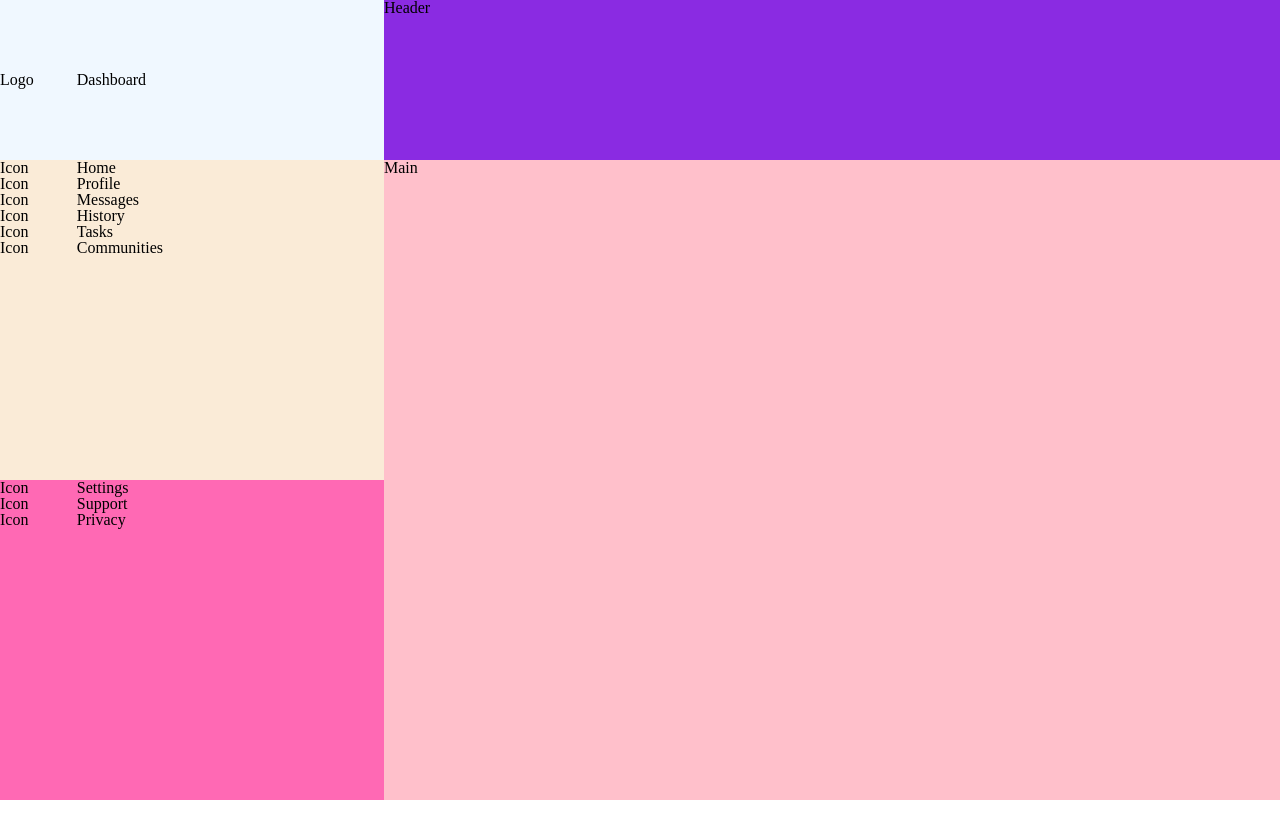
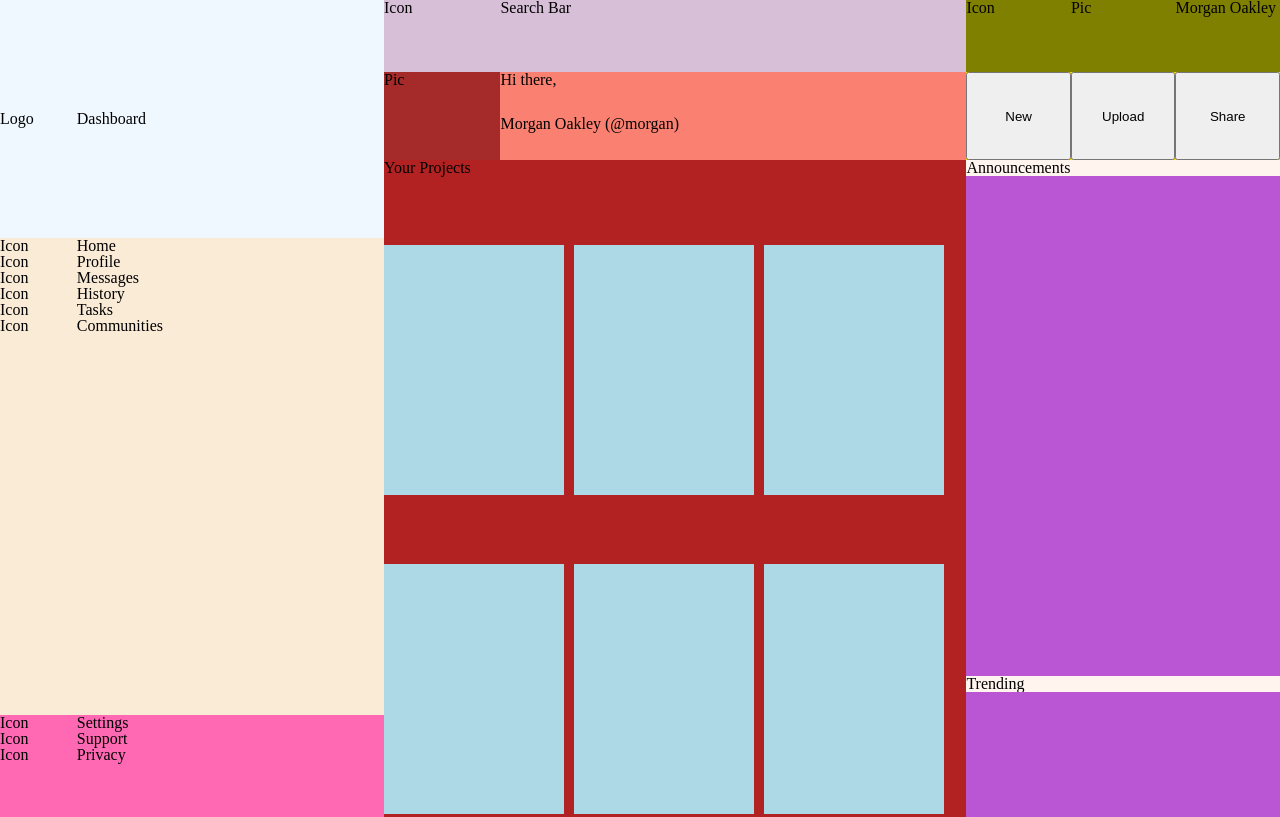
Before and after one commit to watersong89/odin-admin-dashboard, a plain HTML site: page index.html in a window 1280 px wide. Shown: the top 817 px of the page. Drawn offline with Linux system fonts and the light colour scheme.

Commit message:
Main section structure setup

```diff
--- a/index.html
+++ b/index.html
@@ -39,8 +39,52 @@
       <p>Privacy</p>
     </div>
   </div>
-  <header>Header</header>
-  <main>Main</main>
+
+  <header>
+    <div class="header-top-left">
+      <div class="search-icon">Icon</div>
+      <div class="search-bar">Search Bar</div>
+    </div>
+
+    <div class="header-top-right">
+      <div class="notification-bell">Icon</div>
+      <div class="profile-pic-small">Pic</div>
+      <div class="username">Morgan Oakley</div>
+    </div>
+
+    <div class="header-bottom-left">
+      <div class="profile-pic-large">Pic</div>
+      <p class="greeting">Hi there,</p>
+      <p class="username-lge">Morgan Oakley (@morgan)</p>
+    </div>
+
+    <div class="header-bottom-right">
+      <button>New</button>
+      <button>Upload</button>
+      <button>Share</button>
+    </div>
+  </header>
+
+  <main>
+    <div class="main-container">
+      <h1 class="main-heading">Your Projects</h1>
+      <div class="card"></div>
+      <div class="card"></div>
+      <div class="card"></div>
+      <div class="card"></div>
+      <div class="card"></div>
+      <div class="card"></div>
+      <div class="card"></div>
+      <div class="card"></div>
+      <div class="card"></div>
+    </div>
+    <div class="main-sidebar">
+      <h2 class="sidebar-heading">Announcements</h2>
+      <div class="side-card"></div>
+      <h2 class="sidebar-heading">Trending</h2>
+      <div class="side-card"></div>
+    </div>
+  </main>
 </body>
 
 </html>
--- a/styles.css
+++ b/styles.css
@@ -9,6 +9,45 @@ body {
   grid-template: 20% 1fr / clamp(250px, 30%, 400px) 1fr;
 }
 
+/* Header Section */
+
+header {
+  background-color: blueviolet;
+  display: grid;
+  grid-template-columns: 65% 1fr;
+}
+
+.header-top-left {
+  background-color: thistle;
+  display: grid;
+  grid-template-columns: 20% 1fr;
+}
+
+.header-top-right {
+  background-color: olive;
+  display: grid;
+  grid-template-columns: 1fr 1fr 1fr;
+}
+
+.header-bottom-left {
+  background-color: salmon;
+  display: grid;
+  grid-template-columns: 20% 1fr;
+}
+
+.header-bottom-right {
+  background-color: gold;
+  display: grid;
+  grid-template-columns: 1fr 1fr 1fr;
+}
+
+.profile-pic-large {
+  grid-area: 1 / 1 / 3 / 2;
+  background-color: brown;
+}
+
+/* Sidebar Section */
+
 .sidebar-container {
   background-color: aquamarine;
   grid-area: 1 / 1 / 3 / 2;
@@ -16,20 +55,11 @@ body {
   grid-template-rows: 20% 1fr 1fr;
 }
 
-header {
-  background-color: blueviolet;
-}
-
-main {
-  background-color: pink;
-}
-
 .sb-title {
   background-color: aliceblue;
   display: grid;
   grid-template-columns: 20% 1fr;
   align-items: center;
-
 }
 
 .sb-section1, .sb-section2 {
@@ -42,3 +72,41 @@ main {
 .sb-section2 {
   background-color: hotpink;
 }
+
+/* Main Section */
+
+main {
+  background-color: pink;
+  display: grid;
+  grid-template-columns: 65% 1fr;
+}
+
+.main-container {
+  background-color: firebrick;
+  display: grid;
+  gap: 10px;
+  grid-template-columns: repeat(auto-fill, clamp(180px, 30%, 200px));
+}
+
+.main-heading {
+  grid-area: 1 / 1 / 2 / -1;
+}
+
+.card {
+  background-color: lightblue;
+  height: 250px;
+}
+
+.main-sidebar {
+  background-color: lawngreen;
+  display: grid;
+}
+
+.sidebar-heading {
+  background-color: seashell;
+}
+
+.side-card {
+  background-color: mediumorchid;
+  height: 500px;
+}
```
